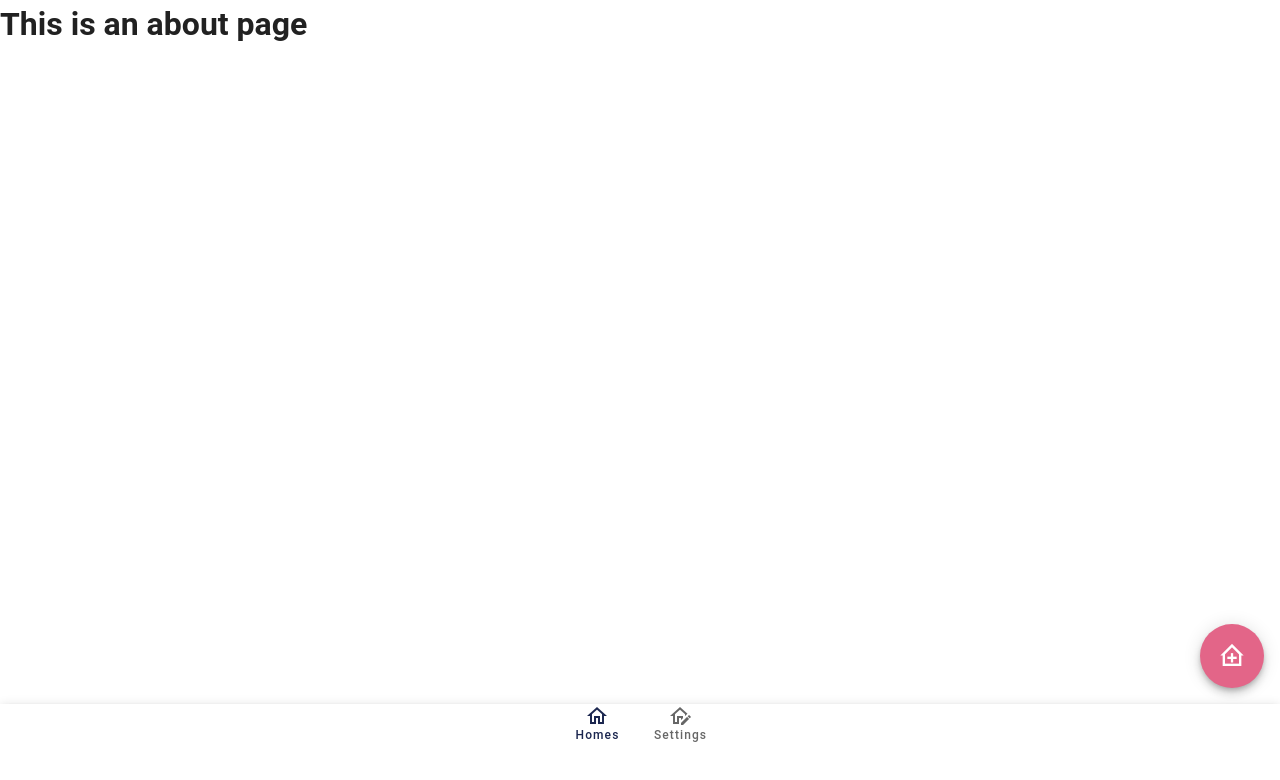
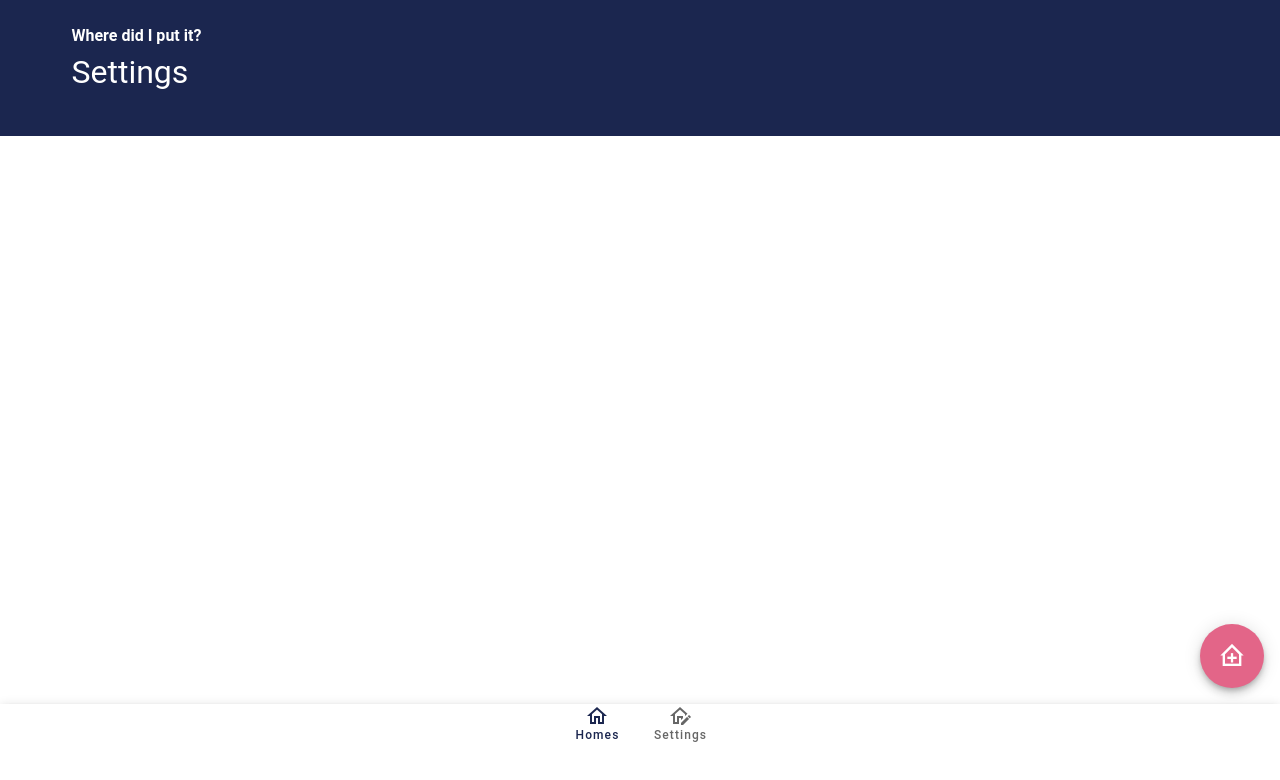
Before and after one commit to annetawamono/where-did-i-put-it-PWA, a Vue app: page /settings in a window 1280 px wide. Shown: the top 780 px of the page. Built offline with nearby package versions, Linux system fonts and the light colour scheme.

Commit message:
removed select from Header

```diff
--- a/src/components/Header.vue
+++ b/src/components/Header.vue
@@ -4,21 +4,11 @@
 			<v-container class="pa-6">
 				<div class="header__text">
 					<h1>Where did I put it?</h1>
-					<p>I definitely put it in:</p>
+					<p>{{ pageTitle }}</p>
 				</div>
-				<v-row no-gutters>
-					<v-col cols="12" sm="4">
-						<v-select
-							class="select2"
-							:items="homes"
-							solo
-							v-model="selected"
-							@change="$emit('view-select', selected)"
-						></v-select>
-					</v-col>
-				</v-row>
+				<slot></slot>
 			</v-container>
-			<div class="divider_rounded"></div>
+			<div v-show="this.$slots.default" class="divider_rounded"></div>
 		</v-card>
 	</div>
 </template>
@@ -26,15 +16,15 @@
 <script>
 export default {
 	name: "Header",
-	props: ["homes"],
+	props: {
+		pageTitle: {
+			type: String,
+			required: true,
+		},
+	},
 	data: () => ({
 		selected: "Green Point",
 	}),
-	methods: {
-		// checkHomes() {
-		// 	alert(this.props);
-		// },
-	},
 };
 </script>
 <style>
--- a/src/views/Home.vue
+++ b/src/views/Home.vue
@@ -1,6 +1,17 @@
 <template>
 	<div class="home">
-		<Header v-bind:homes="homes" v-on:view-select="changeView" />
+		<Header :pageTitle="pageTitle">
+			<v-row no-gutters>
+				<v-col cols="12" sm="4">
+					<v-select
+						class="select2"
+						:items="homes"
+						solo
+						v-model="homeView"
+					></v-select>
+				</v-col>
+			</v-row>
+		</Header>
 
 		<FilterBar v-bind:filters="filters" v-on:filter-select="changeFilters" />
 
@@ -23,6 +34,7 @@ export default {
 		ItemList,
 	},
 	data: () => ({
+		pageTitle: "I definitely put it in",
 		items: [
 			{
 				id: "01",
--- a/src/views/Settings.vue
+++ b/src/views/Settings.vue
@@ -1,5 +1,19 @@
 <template>
-  <div class="about">
-    <h1>This is an about page</h1>
-  </div>
+	<div>
+		<Header :pageTitle="pageTitle"></Header>
+	</div>
 </template>
+
+<script>
+import Header from "../components/Header.vue";
+export default {
+	components: {
+		Header,
+	},
+	data: function () {
+		return {
+			pageTitle: "Settings",
+		};
+	},
+};
+</script>
```
